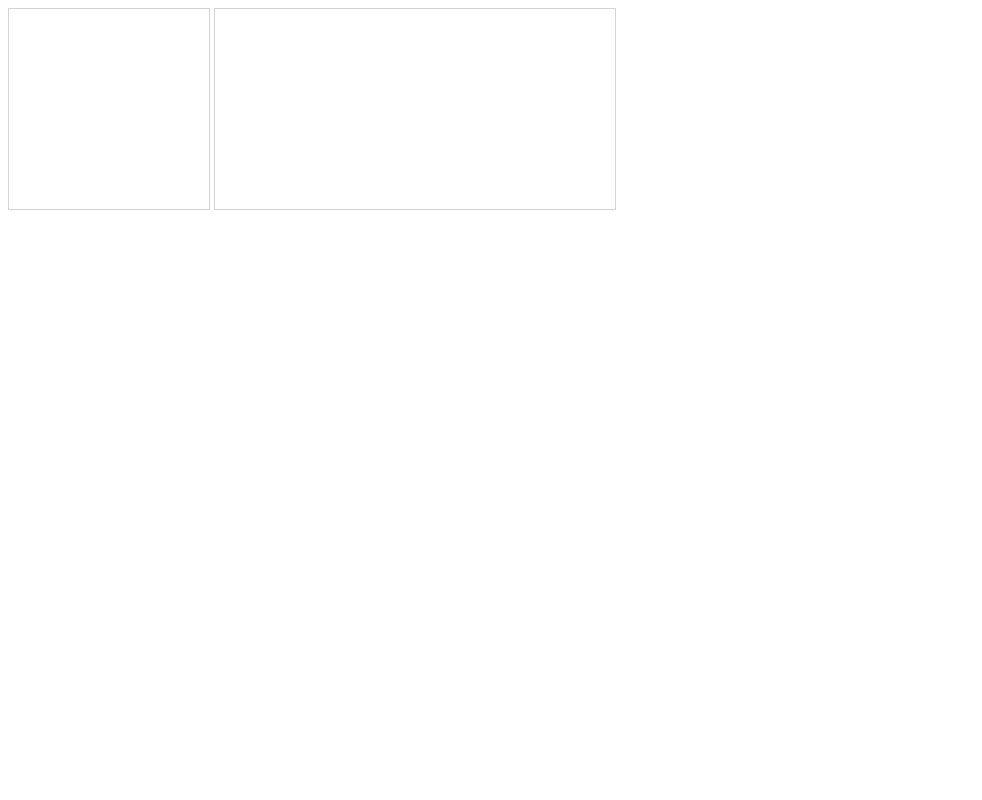
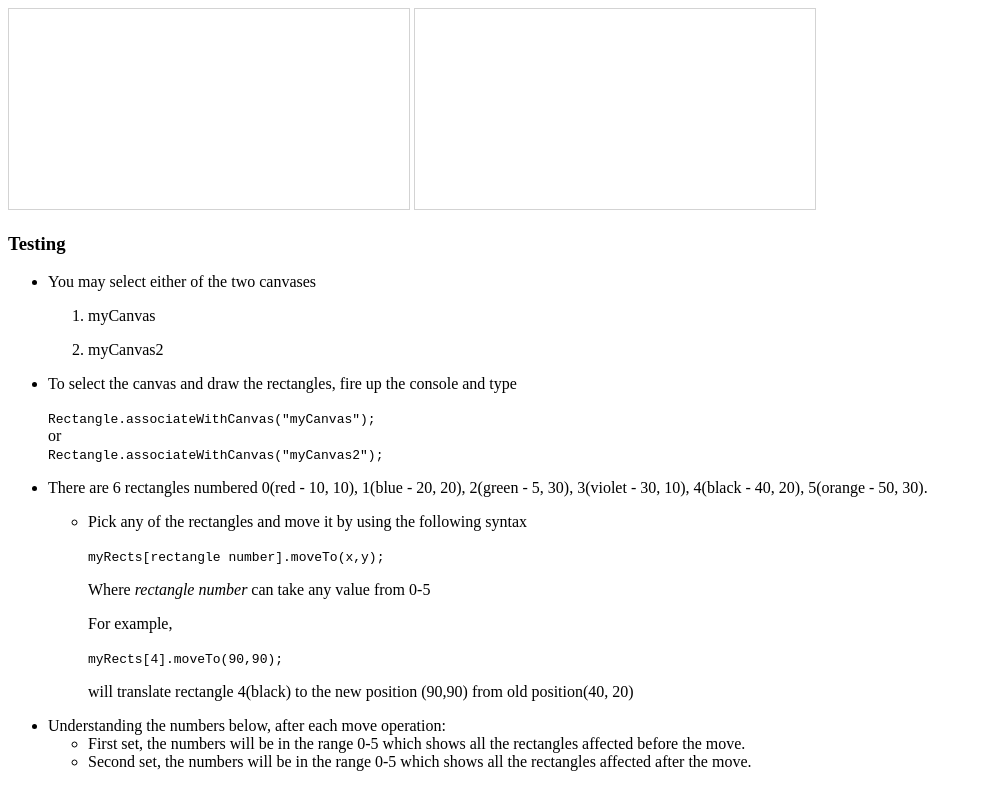
Before and after one commit to OpenCV/repaint, a plain HTML site: page source/index.html in a window 1280 px wide. Shown: the whole page, without its empty margins (0-982 px from the left). Drawn offline with Linux system fonts and the light colour scheme.

Commit message:
Added testing method for the project.

```diff
--- a/source/index.html
+++ b/source/index.html
@@ -5,12 +5,50 @@ and open the template in the editor.
 <!DOCTYPE html>
 <html>
     <head>
-        <title></title>
+        <title>repaint | FusionCharts</title>
         <meta http-equiv="Content-Type" content="text/html; charset=UTF-8">
     </head>
     <body>
-        <canvas id="myCanvas" width="200" height="200" style="border:1px solid #d3d3d3;">Your browser does not support the HTML5 canvas tag.</canvas>
+        <canvas id="myCanvas" width="400" height="200" style="border:1px solid #d3d3d3;">Your browser does not support the HTML5 canvas tag.</canvas>
         <canvas id="myCanvas2" width="400" height="200" style="border:1px solid #d3d3d3;">Your browser does not support the HTML5 canvas tag.</canvas>
+        <div>
+            <h3>Testing</h3>
+
+                <ul>
+                    <li>
+                        <p>You may select either of the two canvases</p>
+                        <ol>
+                            <li><p>myCanvas</p></li>
+                            <li><p>myCanvas2</p></li>
+                        </ol>
+                    </li>
+                    <li>
+                        <p>To select the canvas and draw the rectangles, fire up the console and type</p>
+                        <code>Rectangle.associateWithCanvas("myCanvas");</code><br>or<br>
+                        <code>Rectangle.associateWithCanvas("myCanvas2");</code>
+                    </li>
+                    <li>
+                        <p>There are 6 rectangles numbered 0(red - 10, 10), 1(blue - 20, 20), 2(green - 5, 30), 3(violet - 30, 10), 4(black - 40, 20), 5(orange - 50, 30).</p>
+                        <ul>
+                            <li><p>Pick any of the rectangles and move it by using the following syntax</p>
+                            <code>myRects[rectangle number].moveTo(x,y); </code>
+                            <p>Where <i>rectangle number</i> can take any value from 0-5</p>
+                            <p>For example,</p>
+                            <code>myRects[4].moveTo(90,90);</code>
+                            <p>will translate rectangle 4(black) to the new position (90,90) from old position(40, 20)</p>
+                            </li>
+                        </ul>
+                    </li>
+                    <li>
+                        Understanding the numbers below, after each move operation:
+                        <ul>
+                            <li>First set, the numbers will be in the range 0-5 which shows all the rectangles affected before the move.</li>
+                            <li>Second set, the numbers will be in the range 0-5 which shows all the rectangles affected after the move.</li>
+                        </ul>
+                    </li>
+                </ul>
+
+        </div>
         <script src="repaint.js"></script>
     </body>
 </html>
```
